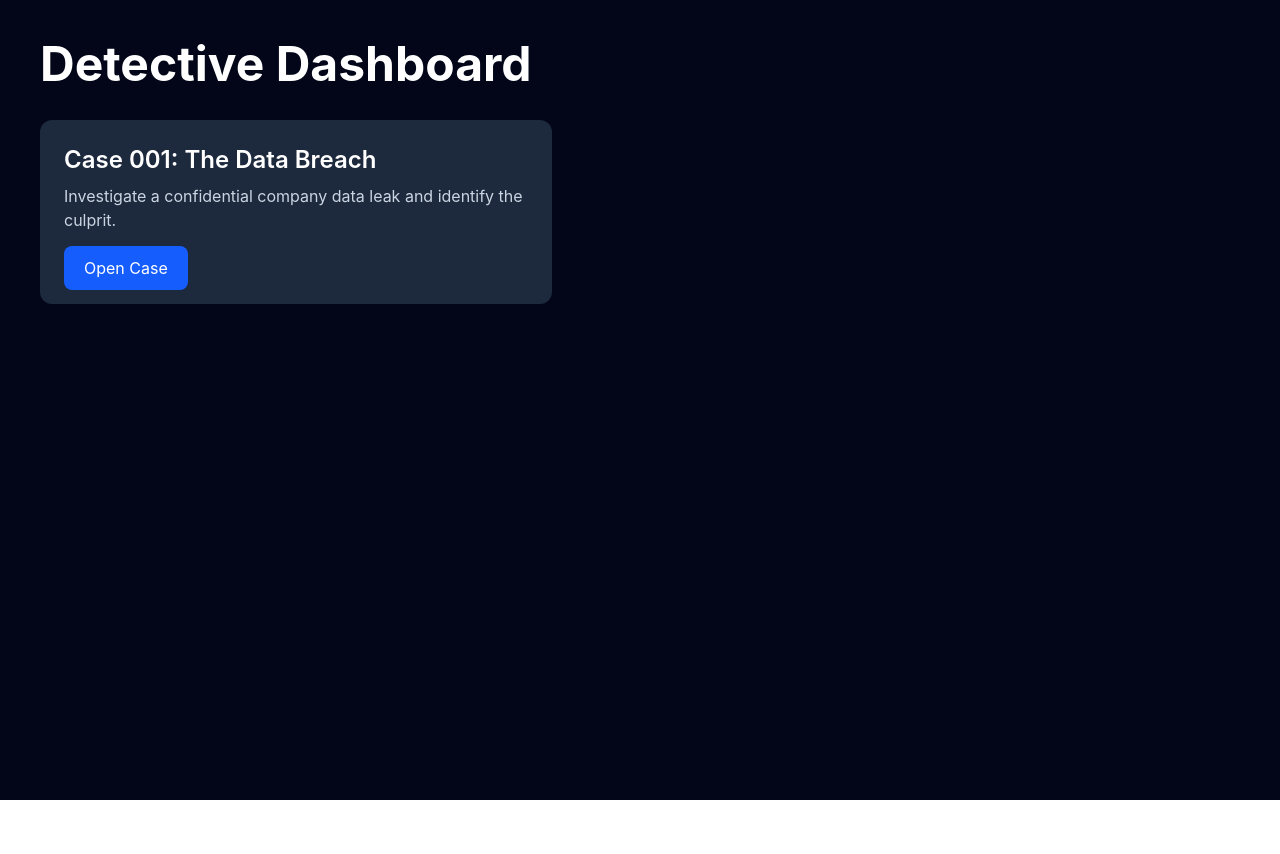
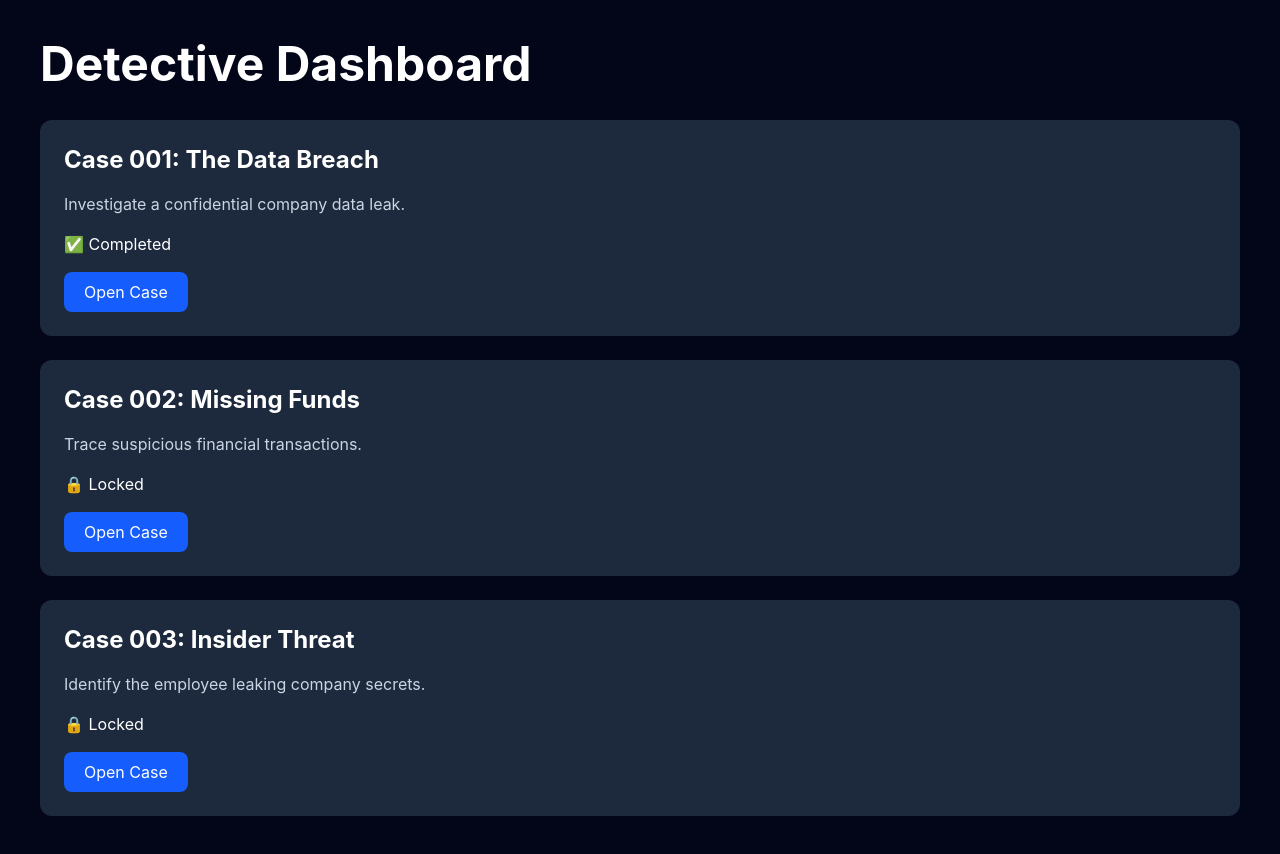
Before and after one commit to AsahinaKaiii/DigitalDetectiveGame, a React (Vite) app in the folder client/: page /dashboard in a window 1280 px wide. Before the commit the page ends 800 px from the top, so only its background shows below. Built offline with nearby package versions, Linux system fonts and the light colour scheme.

Commit message:
Work in progress Day 9

```diff
--- a/client/src/App.tsx
+++ b/client/src/App.tsx
@@ -10,7 +10,7 @@ function App() {
       <Routes>
         <Route path="/" element={<HomePage />} />
         <Route path="/dashboard" element={<DashboardPage />} />
-        <Route path="/case/1" element={<CasePage />} />
+        <Route path="/case/:id" element={<CasePage />} />
       </Routes>
     </BrowserRouter>
   );
--- /dev/null
+++ b/client/src/features/cases/caseData.ts
@@ -0,0 +1,20 @@
+export const cases = [
+  {
+    id: 1,
+    title: "Case 001: The Data Breach",
+    description:
+      "Investigate a confidential company data leak."
+  },
+  {
+    id: 2,
+    title: "Case 002: Missing Funds",
+    description:
+      "Trace suspicious financial transactions."
+  },
+  {
+    id: 3,
+    title: "Case 003: Insider Threat",
+    description:
+      "Identify the employee leaking company secrets."
+  }
+];
--- a/client/src/pages/CasePage.tsx
+++ b/client/src/pages/CasePage.tsx
@@ -1,4 +1,5 @@
 import { useState } from "react";
+import { Link } from "react-router-dom";
 
 function CasePage() {
   const [collectedClues, setCollectedClues] = useState<string[]>([]);
@@ -27,6 +28,16 @@ function CasePage() {
 
   return (
     <div className="min-h-screen bg-slate-950 text-white p-10">
+
+      <div className="mb-6">
+        <Link
+          to="/dashboard"
+          className="bg-slate-700 px-4 py-2 rounded-lg hover:bg-slate-600"
+        >
+          ← Back to Dashboard
+        </Link>
+      </div>
+
       <h1 className="text-5xl font-bold mb-4">
         Case 001: The Data Breach
       </h1>
@@ -138,51 +149,13 @@ function CasePage() {
             Suspect Profile
           </h2>
 
-          {selectedSuspect === "Sarah Johnson" && (
-            <div>
-              <h3 className="text-xl font-bold mb-2">
-                Sarah Johnson
-              </h3>
-
-              <p>Role: Database Administrator</p>
-              <p>
-                Alibi: Claims she was performing overnight database maintenance.
-              </p>
-              <p>Access Level: Full database access.</p>
-            </div>
-          )}
-
-          {selectedSuspect === "Michael Smith" && (
-            <div>
-              <h3 className="text-xl font-bold mb-2">
-                Michael Smith
-              </h3>
-
-              <p>Role: IT Technician</p>
-              <p>
-                Alibi: Says he was repairing network equipment.
-              </p>
-              <p>Access Level: Server room access.</p>
-            </div>
-          )}
-
-          {selectedSuspect === "Emily Davis" && (
-            <div>
-              <h3 className="text-xl font-bold mb-2">
-                Emily Davis
-              </h3>
-
-              <p>Role: Security Analyst</p>
-              <p>
-                Alibi: Reviewing security logs during the incident.
-              </p>
-              <p>Access Level: Security monitoring systems.</p>
-            </div>
-          )}
+          <p className="mb-4">
+            Selected Suspect: {selectedSuspect}
+          </p>
 
           <button
             onClick={accuseSuspect}
-            className="mt-4 bg-red-600 px-6 py-3 rounded-lg hover:bg-red-500"
+            className="bg-red-600 px-6 py-3 rounded-lg hover:bg-red-500"
           >
             Accuse Suspect
           </button>
@@ -198,6 +171,16 @@ function CasePage() {
           <p>{gameResult}</p>
         </div>
       )}
+
+      <div className="mt-8">
+        <Link
+          to="/dashboard"
+          className="bg-blue-600 px-6 py-3 rounded-lg hover:bg-blue-500"
+        >
+          Return to Dashboard
+        </Link>
+      </div>
+
     </div>
   );
 }
--- a/client/src/pages/DashboardPage.tsx
+++ b/client/src/pages/DashboardPage.tsx
@@ -1,4 +1,6 @@
 import { Link } from "react-router-dom";
+import { cases } from "../features/cases/caseData";
+import { completedCases } from "../store/gameProgress";
 
 function DashboardPage() {
   return (
@@ -7,21 +9,42 @@ function DashboardPage() {
         Detective Dashboard
       </h1>
 
-      <div className="bg-slate-800 p-6 rounded-xl max-w-lg">
-        <h2 className="text-2xl font-semibold mb-2">
-          Case 001: The Data Breach
+      <div className="grid gap-6">
+
+        {cases.map((c) => {
+          const progress = completedCases.find(
+            (p) => p.id === c.id
+          );
+
+          return (
+            <div
+              key={c.id}
+              className="bg-slate-800 p-6 rounded-xl"
+            >
+              <h2 className="text-2xl font-bold">
+                {c.title}
               </h2>
 
-        <p className="text-slate-300 mb-6">
-          Investigate a confidential company data leak and identify the culprit.
+              <p className="text-slate-300 my-4">
+                {c.description}
+              </p>
+
+              <p className="mb-4">
+                {progress?.completed
+                  ? "✅ Completed"
+                  : "🔒 Locked"}
               </p>
 
               <Link
-          to="/case/1"
-          className="bg-blue-600 px-5 py-3 rounded-lg hover:bg-blue-700"
+                to="/case"
+                className="bg-blue-600 px-5 py-2 rounded-lg inline-block"
               >
                 Open Case
               </Link>
+            </div>
+          );
+        })}
+
       </div>
     </div>
   );
--- /dev/null
+++ b/client/src/store/gameProgress.ts
@@ -0,0 +1,14 @@
+export const completedCases = [
+  {
+    id: 1,
+    completed: true
+  },
+  {
+    id: 2,
+    completed: false
+  },
+  {
+    id: 3,
+    completed: false
+  }
+];
```
Lines whose indentation alone changed are shown as unchanged.
